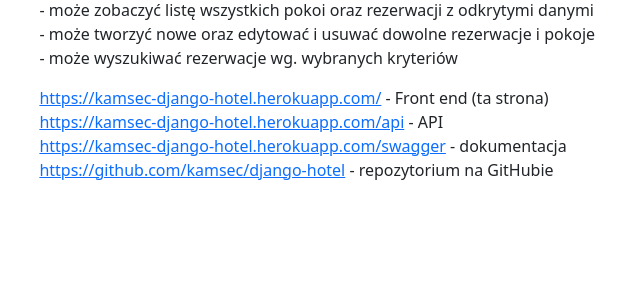
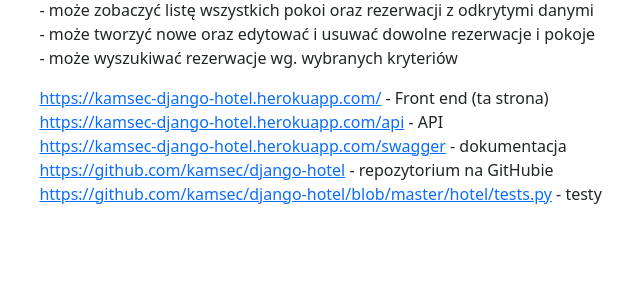
Before and after one commit to kamsec/django-hotel, a Django app: page / in a window 1280 px wide. Shown: the part 408-708 px from the top of the page, without its empty margins (300-940 px from the left). Run offline with Django 3.2, Linux system fonts and the light colour scheme; some libraries are stand-ins or nearby versions.

Commit message:
Update home.html

```diff
--- a/hotel/templates/home.html
+++ b/hotel/templates/home.html
@@ -32,6 +32,7 @@
         <li><a href="https://kamsec-django-hotel.herokuapp.com/api">https://kamsec-django-hotel.herokuapp.com/api</a> - API</li>
         <li><a href="https://kamsec-django-hotel.herokuapp.com/swagger">https://kamsec-django-hotel.herokuapp.com/swagger</a> - dokumentacja</li>
         <li><a href="https://github.com/kamsec/django-hotel">https://github.com/kamsec/django-hotel</a> - repozytorium na GitHubie</li>
+        <li><a href="https://github.com/kamsec/django-hotel/blob/master/hotel/tests.py">https://github.com/kamsec/django-hotel/blob/master/hotel/tests.py</a> - testy</li>
     </ul>
 </div>
 {% endblock %}
```
